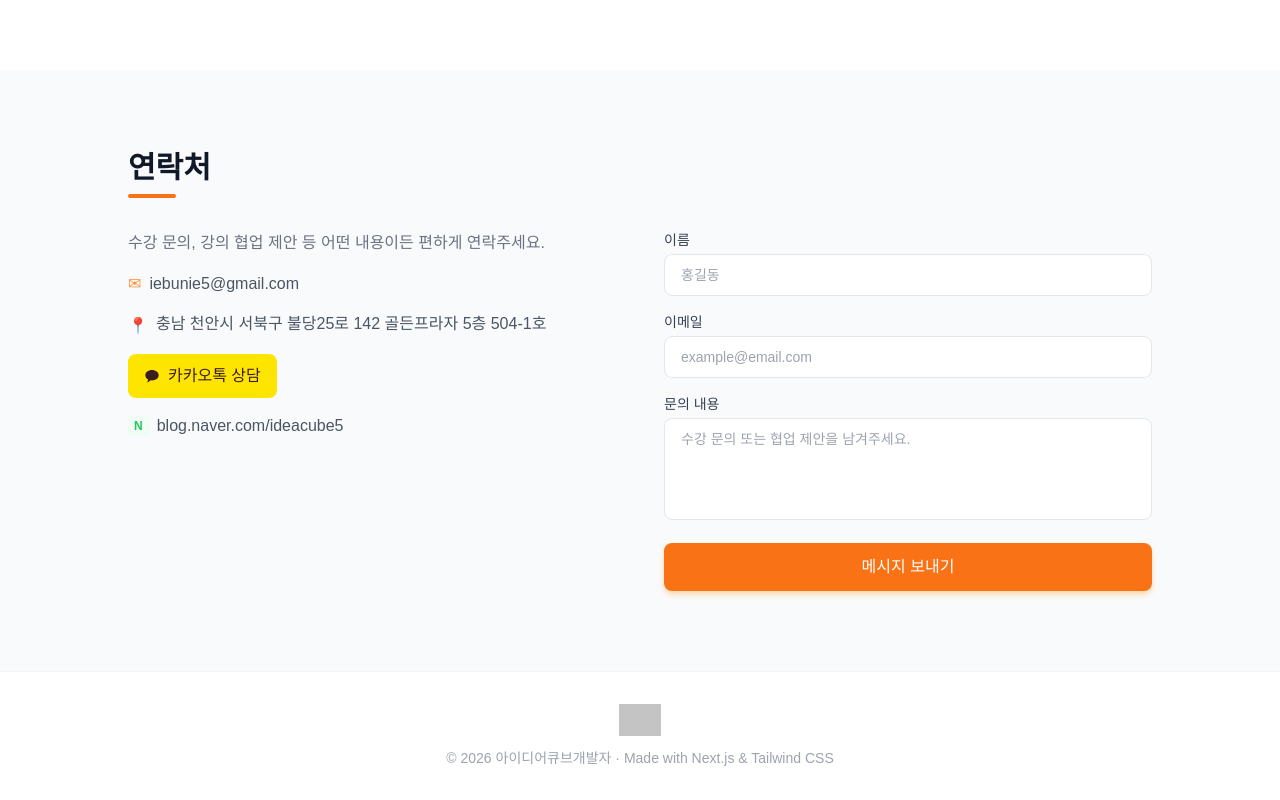
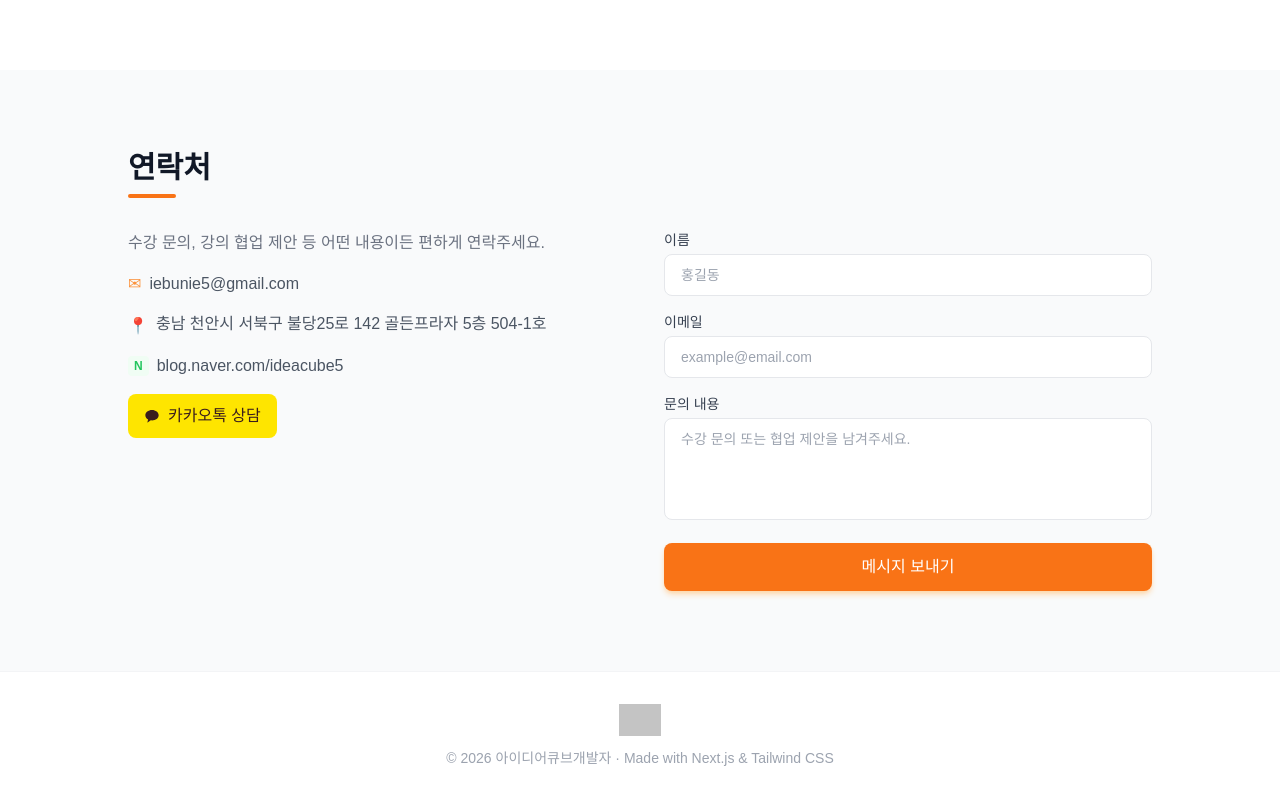
Before and after one commit to iebunie5-design/my-portfolio, a Next.js app: page / in a window 1280 px wide. Shown: the part 2149-2949 px from the top of the page. Built offline with nearby package versions, Linux system fonts and the light colour scheme; grey boxes are pictures that could not be loaded.

Commit message:
Move KakaoTalk button to bottom of contact section

```diff
--- a/src/app/page.tsx
+++ b/src/app/page.tsx
@@ -383,6 +383,15 @@ export default function Home() {
                   <span>{profile.contact.address}</span>
                 </p>
                 <a
+                  href={profile.contact.blog}
+                  target="_blank"
+                  rel="noopener noreferrer"
+                  className="text-gray-600 dark:text-gray-400 hover:text-green-500 transition-colors flex items-center gap-2"
+                >
+                  <span className="text-green-500 font-bold text-xs bg-green-50 dark:bg-green-950 px-1.5 py-0.5 rounded">N</span>
+                  blog.naver.com/ideacube5
+                </a>
+                <a
                   href={profile.contact.kakao}
                   target="_blank"
                   rel="noopener noreferrer"
@@ -392,15 +401,6 @@ export default function Home() {
                     <path d="M12 3C6.477 3 2 6.477 2 10.8c0 2.7 1.65 5.08 4.15 6.52l-1.06 3.93a.3.3 0 0 0 .44.33l4.6-3.06c.61.08 1.24.13 1.87.13 5.523 0 10-3.477 10-7.8C22 6.477 17.523 3 12 3z"/>
                   </svg>
                   {tx.kakao}
-                </a>
-                <a
-                  href={profile.contact.blog}
-                  target="_blank"
-                  rel="noopener noreferrer"
-                  className="text-gray-600 dark:text-gray-400 hover:text-green-500 transition-colors flex items-center gap-2"
-                >
-                  <span className="text-green-500 font-bold text-xs bg-green-50 dark:bg-green-950 px-1.5 py-0.5 rounded">N</span>
-                  blog.naver.com/ideacube5
                 </a>
               </div>
 
```
